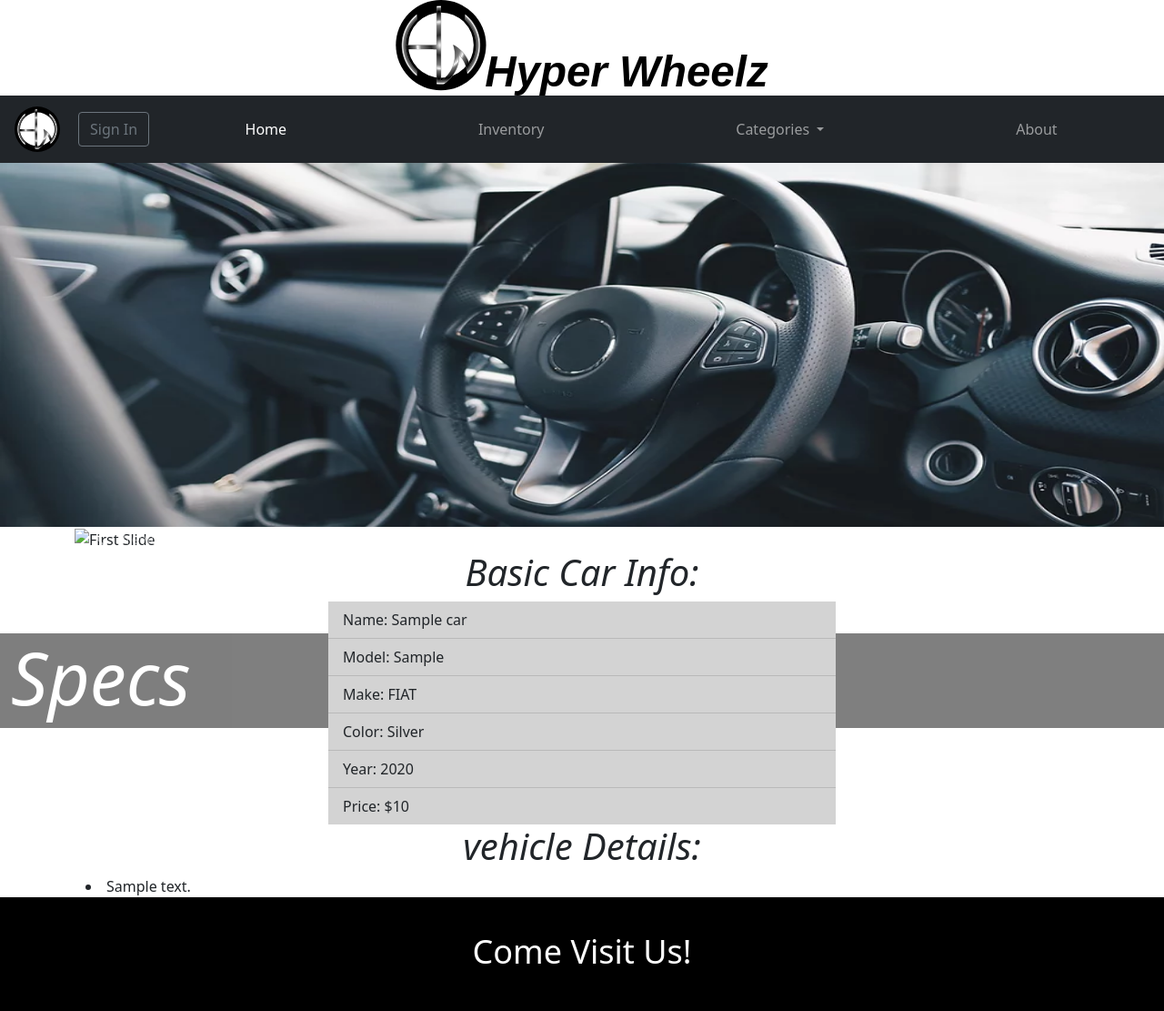
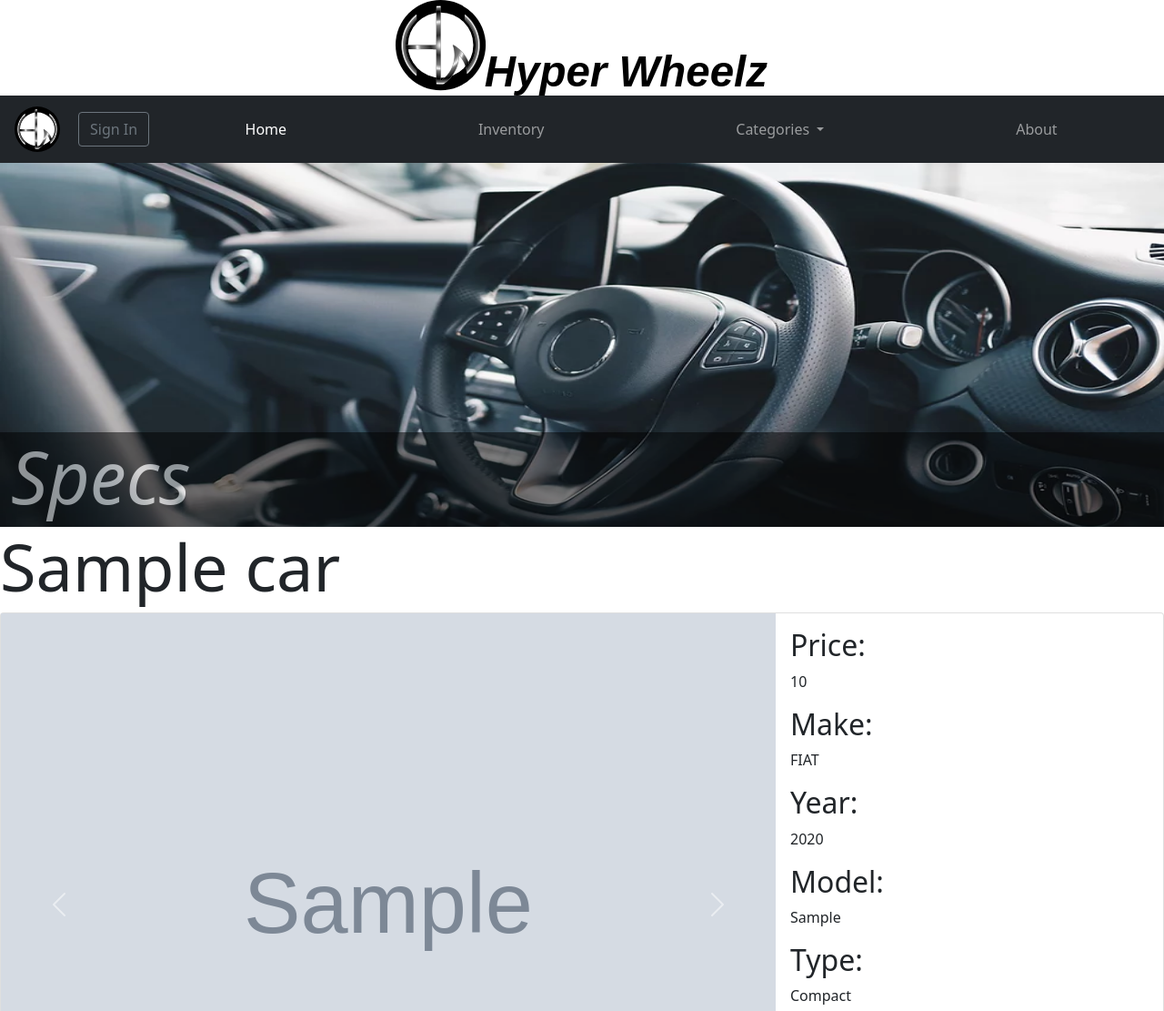
Before and after one commit to Ezequiel000/HawtWheelzProject, a Django app: page /1 in a window 1280 px wide. Shown: the top 1111 px of the page at 91% size. Run offline with Django 4.2, Linux system fonts and the light colour scheme; tables that the repository leaves empty hold one stand-in row (values such as "Sample post"); grey boxes marked "Sample" are stand-in pictures; some libraries are stand-ins or nearby versions.

Commit message:
Finished details page.

```diff
--- a/templates/home/base.html
+++ b/templates/home/base.html
@@ -6,7 +6,7 @@
 {% include 'home/head.html' %}
 </head>
 
-<body >
+<body  >
   {% include 'home/navbar.html' %}
   {% block content %}
   {% endblock content %}
--- a/templates/home/detail.html
+++ b/templates/home/detail.html
@@ -4,86 +4,80 @@
 
 
 
-    <div class = "card-img">
+   <div class = "carousel">
         <img src="{% static 'home/images/wheel1.png' %}" width ="100%" height="400px" alt="..." style = "background-attachment: fixed;
         background-position: center;background-size: cover">
 
         <div class = "container-fluid text-white text-center opacity-50"
              style = "background-color: black; width: 100%; position: absolute; bottom: 0;left: 0;right: 0"> {# The text overlay for the image itself along with the text underneath #}
-            <h3 style = " font-style: italic;text-align: left" class ="display-1">Specs</h3>
+            <h1 style = " font-style: italic;text-align: left" class ="display-1">Specs</h1>
         </div>
     </div>
 
-  <!--  <div class= "text-center" style = "width: 100%;"> {# starts the container for the detail html #}
-                <img src="{{ cars.image.url }}" alt = "#"> {#  grabs image for the car's detail #}
-    </div> -->
+  <div class="row ">
+        <h1 class="display-2 "> {{ cars.name}}</h1>
+  </div>
+
+
+
+<div class="card mb-3" >
+  <div class="row g-0">
+    <div class="col-md-8">
      <div class="container">
-        <div class="w-75 h-75">
-            <div class="carousel slide" id="carouselExample" data-ride="carousel">
-                <ol class="carousel-indicators">
-                    <li data-target="#carouselExample" data-slide-to="0" class="active"></li>
-                    <li data-target="#carouselExample" data-slide-to="1"></li>
-                    <li data-target="#carouselExample" data-slide-to="2"></li>
-                    <li data-target="#carouselExample" data-slide-to="3"></li>
-                    <li data-target="#carouselExample" data-slide-to="4"></li>
-                </ol>
-                <div class>
+<div id="carouselExampleFade" class="carousel slide carousel-fade rounded-3" data-bs-ride="carousel">
   <div class="carousel-inner">
     <div class="carousel-item active">
-                        <img class="images/car1.jpg" alt="First Slide" class="d-block w-100 h-100">
+      <img src="{{ cars.image.url }}" class="d-block w-100" alt="...">
     </div>
     <div class="carousel-item">
-                        <img src = {{ cars.image.url }} alt="Second Slide" class="d-block w-100 h-100">
+      <img src="{{ cars.image1.url }}" class="d-block w-100" alt="...">
     </div>
     <div class="carousel-item">
-                        <img src={{ cars.image1.url }} alt="Third Slide" class="d-block w-100 h-100">
+      <img src="{{ cars.image2.url }}" class="d-block w-100" alt="...">
     </div>
       <div class="carousel-item">
-                        <img src={{ cars.image2.url }} alt="Fourth Slide" class="d-block w-100 h-100">
+      <img src="{{ cars.image3.url }}" class="d-block w-100" alt="...">
     </div>
       <div class="carousel-item">
-                        <img src="{{ cars.image3.url }} alt="Fifth Slide" class="d-block w-100 h-100">
+      <img src="{{ cars.image4.url }}" class="d-block w-100" alt="...">
     </div>
-                    <a href="#carouselExample" class="carousel-control-prev" data-slide="prev">
+  </div>
+  <button class="carousel-control-prev" type="button" data-bs-target="#carouselExampleFade" data-bs-slide="prev">
     <span class="carousel-control-prev-icon" aria-hidden="true"></span>
-                        <span class="sr-only">Previous</span>
-                    </a>
-                    <a href="#carouselExample" class="carousel-control-next" data-slide="next">
-                        <span class="carousel-control-next-icon" aria=hidden="true"></span>
-                        <span class ="sr-only">Next</span>
-                    </a>
+    <span class="visually-hidden">Previous</span>
+  </button>
+  <button class="carousel-control-next" type="button" data-bs-target="#carouselExampleFade" data-bs-slide="next">
+    <span class="carousel-control-next-icon" aria-hidden="true"></span>
+    <span class="visually-hidden">Next</span>
+  </button>
+</div>
+</div>
+    </div>
+    <div class="col-md-4">
+      <div class="card-body">
+        <h2 class="card-title">Price:</h2>
+        <p class="card-text">{{ cars.price }}</p>
+          <h2 class="card-title">Make:</h2>
+        <p class="card-text">{{ cars.make }}</p>
+          <h2 class="card-title">Year:</h2>
+        <p class="card-text">{{ cars.year }}</p>
+          <h2 class="card-title">Model:</h2>
+        <p class="card-text">{{ cars.model }}</p>
+          <h2 class="card-title">Type:</h2>
+        <p class="card-text">{{ cars.type }}</p>
+          <h2 class="card-title">Color:</h2>
+        <p class="card-text">{{ cars.color }}</p>
+          <h2 class="card-title">Description:</h2>
+        <p class="card-text">{{ cars.description }}</p>
+          <a href="#" class="btn btn-primary">Add to Favorites</a>
+        <p class="card-text"><small class="text-muted">Vehicle became available on {{ cars.date_added }}</small></p>
       </div>
     </div>
   </div>
 </div>
-            <div class = "text-center">
-            <h1 style = "font-style: italic;">Basic Car Info:</h1>
-            </div>
-
-            <ul class = "row-cols-2 modal-dialog-centered list-group list-group-flush"> {# Creates the row and column for the content#}
-                <li class = "list-group-item" style = "background-color: lightgrey"> Name: {{ cars.name }}</li>
-                <li class = "list-group-item" style = "background-color: lightgrey"> Model: {{ cars.model }} </li>
-                <li class = "list-group-item" style = "background-color: lightgrey"> Make: {{ cars.make }} </li>
-                <li class = "list-group-item" style = "background-color: lightgrey"> Color: {{ cars.color }}</li>
-                <li class = "list-group-item" style = "background-color: lightgrey"> Year: {{ cars.year }}</li>
-                <li class = "list-group-item" style = "background-color: lightgrey"> Price: ${{ cars.price }}</li>
-            </ul>
-
-             <div Class = "text-center">
-             <h1 style = "font-style: italic;"> vehicle Details:</h1>
-             </div>
-            <div class="container-fluid">
-                <li class = "List-group-item" style = "..."> {{ cars.description }}</li>
-            </div>
-             <!--<ul class = "row-cols-2 modal-dialog centered list-group list-group list-group-flush">
-                <li class = "List-group-item" style = "..."> {{ cars.description }}</li>
-            </ul>-->
 
 
 
 
-
-
-    </div>
 {# end of column #}
 {% endblock content %}
--- a/templates/home/navbar.html
+++ b/templates/home/navbar.html
@@ -1,8 +1,8 @@
 {% load static %}
 {% include 'home/head.html'%}
-<div class = "fluid-container text-center">
+<div class = "container-lg text-center">
         <header style="background: white">
-            <img src="{% static 'home/images/HyperWheelsLogo.svg'%}" alt="logo" style="width: 705px;height: 105px;">
+            <img src="{% static 'home/images/HyperWheelsLogo.svg'%}" alt="logo" style=";height: 105px;">
         </header>
 </div>
 
```
Lines whose indentation alone changed are shown as unchanged.
